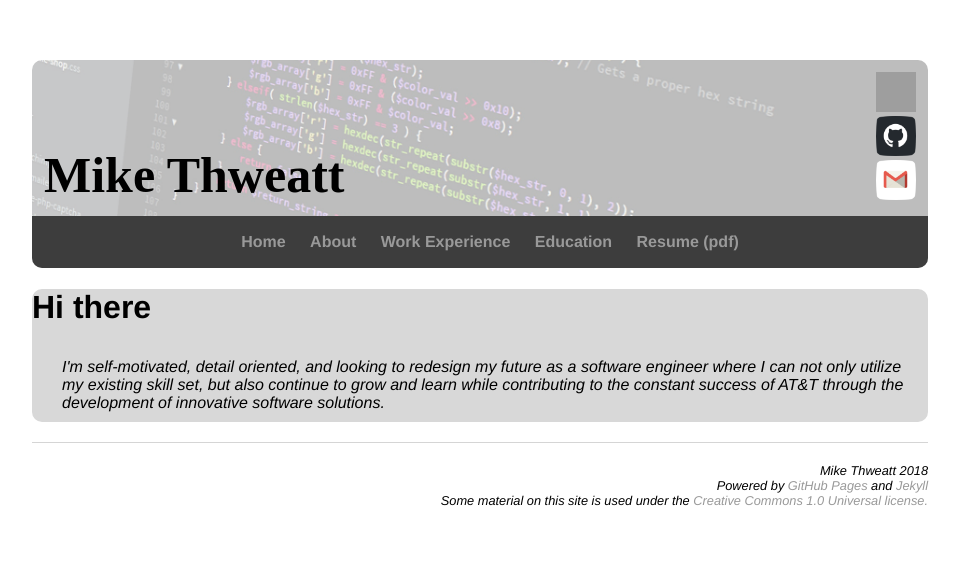
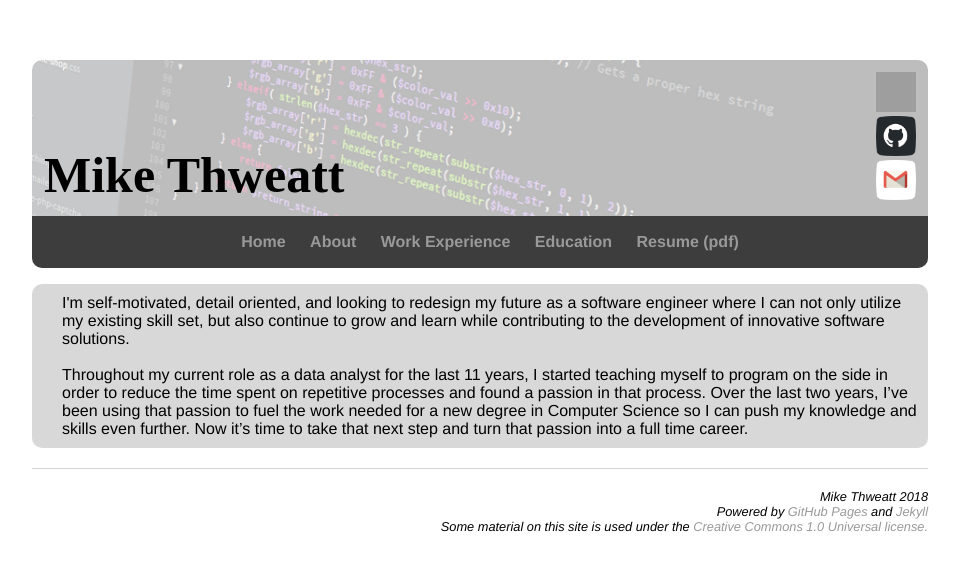
Before and after one commit to thweattm/thweattm.github.io, a Jekyll site: the page built from index.html, in a window 1280 px wide. Shown: the top 571 px of the page, without its empty margins (160-1120 px from the left). Built offline with Jekyll 4.4.1, drawn with Linux system fonts in a browser that asks for light colours; grey boxes are pictures that could not be loaded.

Commit message:
Update index.html

```diff
--- a/index.html
+++ b/index.html
@@ -3,8 +3,9 @@ layout: default
 title: Mike Thweatt
 ---
 <div class="blurb">
-	<h1>Hi there</h1>
-	<p><i>I'm self-motivated, detail oriented, and looking to redesign my future as a software engineer where I can not only utilize my
-	existing skill set, but also continue to grow and learn while contributing to the constant success of AT&T through the
-	development of innovative software solutions.</i></p>
+	<p>I'm self-motivated, detail oriented, and looking to redesign my future as a software engineer where I can not only utilize my
+	existing skill set, but also continue to grow and learn while contributing to the development of innovative software solutions.
+	<br><br>
+	Throughout my current role as a data analyst for the last 11 years, I started teaching myself to program on the side in order to reduce the time spent on repetitive processes and found a passion in that process. Over the last two years, I’ve been using that passion to fuel the work needed for a new degree in Computer Science so I can push my knowledge and skills even further. Now it’s time to take that next step and turn that passion into a full time career.
+	</p>
 </div>
```
